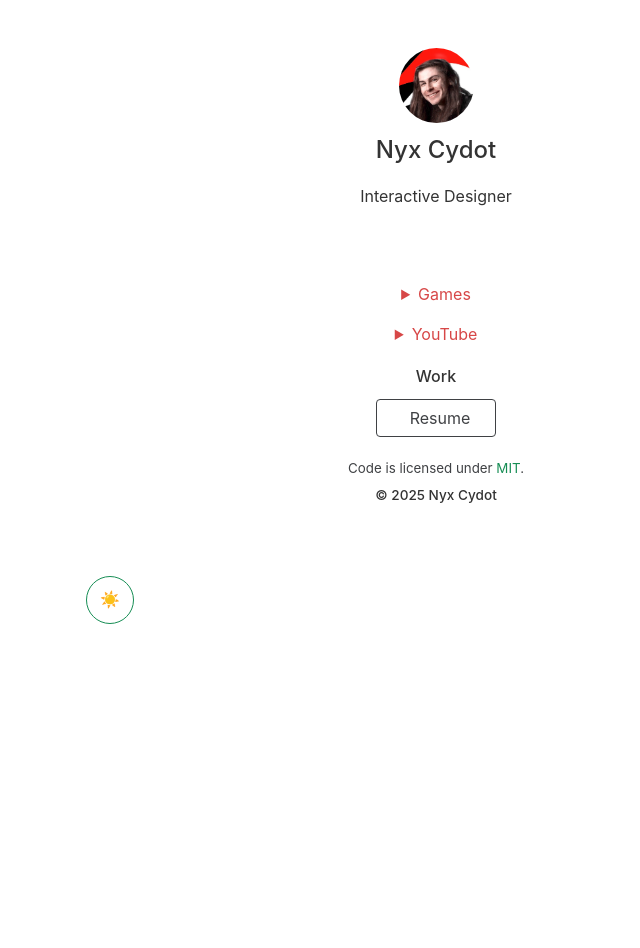
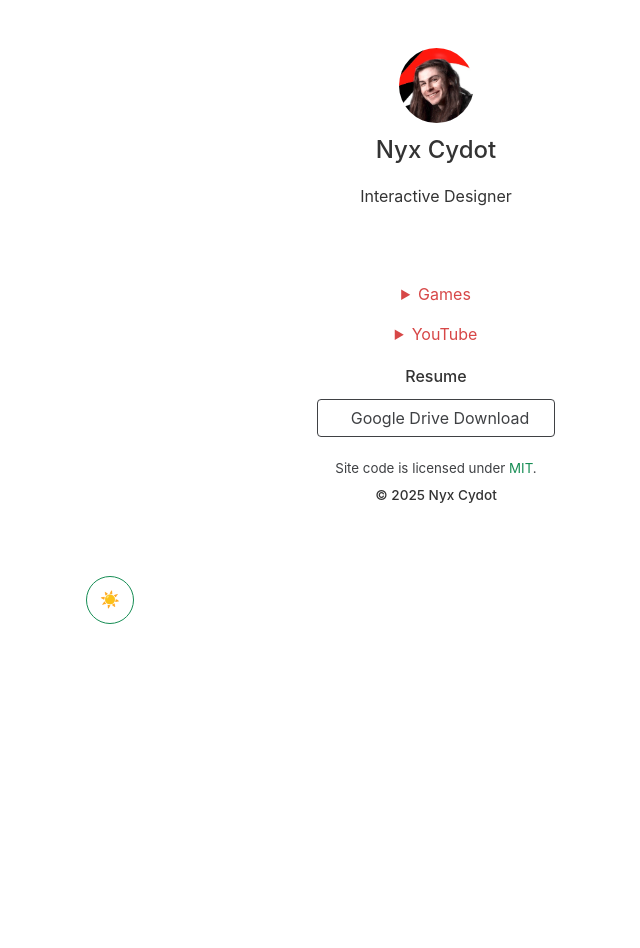
Before and after one commit to NYXcd/links, a Jekyll site: the page built from index.html, in a window 1280 px wide. Shown: the whole page, without its empty margins (204-844 px from the left). Built offline with Jekyll 4.4.1, drawn with Linux system fonts in a browser that asks for light colours; nearby versions of some CDN libraries; comment, search, counter and statistics services are not loaded.

Commit message:
Updated resume link.

```diff
--- a/_data/links.yml
+++ b/_data/links.yml
@@ -2,10 +2,10 @@ fixed-button-width: false # Set to true/false
 icon-position: left # Set to left/right
 buttons:
 
-  - category: Work
+  - category: Resume
     items:
-    - title: Resume
-      url: https://drive.google.com/file/d/1l1LrMSHx_z629DHdM1qB-1lgi_48GgBC/view
+    - title: Google Drive Download
+      url: https://drive.google.com/file/d/1bhfSq-hqTYIJA_WX1b26eueMN3cGzzdI/view?usp=sharing
       icon: material-symbols:file-open
 
     # - title: Portfolio
--- a/_includes/footer.html
+++ b/_includes/footer.html
@@ -1,5 +1,5 @@
 <footer class="text-center">
-    <small class="text-grey"> Code is licensed under <a
+    <small class="text-grey"> Site code is  licensed under <a
             href="https://github.com/digitalmalayali/linkhub-jekyll-theme/blob/main/LICENSE.txt" target="_blank">MIT</a>.</small>
     <h3>© {{ "now" | date: "%Y" }} {{ site.name }}</h3>
 </footer>
```
